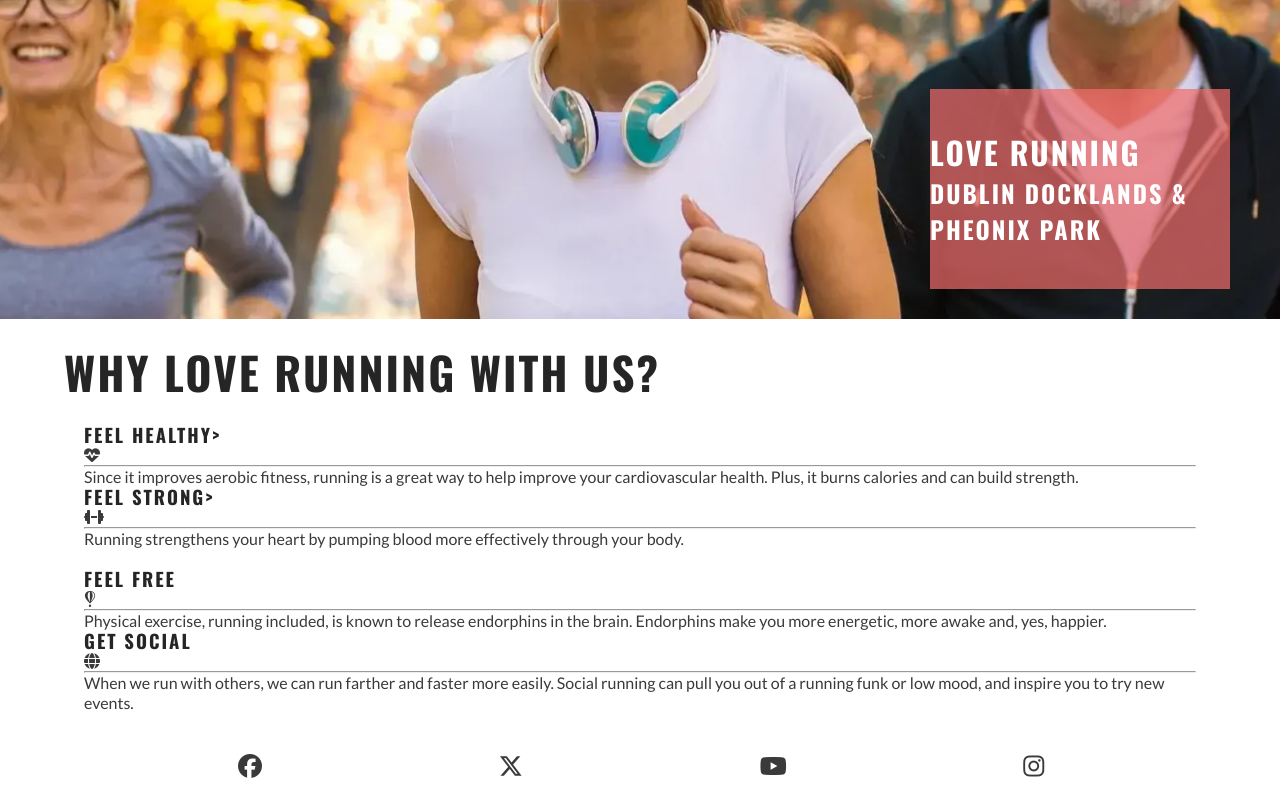
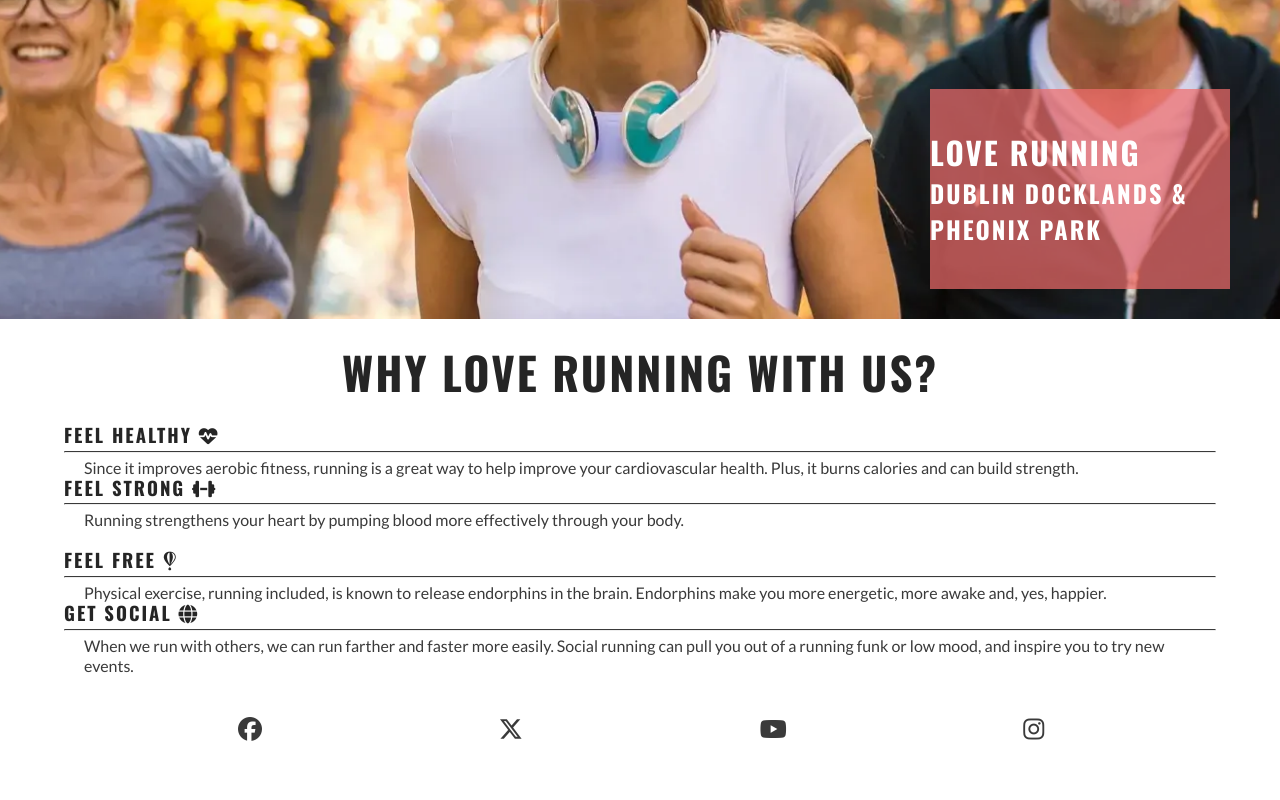
Before and after one commit to nicolae-cristoloveanu/love-running, a plain HTML site: page index.html in a window 1280 px wide. Shown: the part 360-1160 px from the top of the page. After the commit the page ends 1123 px from the top, so only its background shows below. Drawn offline with nearby package versions, Linux system fonts and the light colour scheme.

Commit message:
Edit REASONS in index and styles

```diff
--- a/assets/css/style.css
+++ b/assets/css/style.css
@@ -55,7 +55,9 @@ header a {
     color: inherit
 }
 
-h1, h2, h3 {
+h1,
+h2,
+h3 {
 
     font-family: "Oswald", sans-serif;
     text-transform: uppercase;
@@ -131,7 +133,8 @@ position: relative;
 
 }
 
-#cover-text > h2, #cover-text > h3 {
+#cover-text>h2,
+#cover-text>h3 {
 
     color: #ffffff;
 
@@ -171,41 +174,39 @@ position: relative;
 #reasons {
 
     width: 90%;
-    margin: auto;
-    margin-top: 20px;
-    margin-bottom: 20px;
+    margin: 20px auto;
+
 
 }
 
 #reasons h2 {
 
-
+    margin-bottom: 20px;
     font-size: 280%;
+    text-align: center;
 
 }
 
-#benefits {
+#reasons i {}
 
-    margin: 20px;
-
-
+#benefits p {
+    padding: 0 20px;
 }
 
-#benefits-physical {
-
-    line-height: 20px;
-    margin-bottom: 20px;
-
-
+#benefits hr {
+    border-top: 1px solid #3a3a3a;
+    margin: 5px 0;
 }
 
+#benefits-physical,
 #benefits-mental {
 
     line-height: 20px;
     margin-bottom: 20px;
 
+}
 
-}
+
 
 
 
@@ -267,7 +268,7 @@ nav {
 
     }
 
-#menu > li {
+    #menu>li {
 
         padding-left: 1rem;
 
--- a/index.html
+++ b/index.html
@@ -90,14 +90,14 @@
 
                 <div id="benefits-physical">
 
-                    <div><h3>FEEL HEALTHY></h3>
-                        <i class="fa-solid fa-heart-pulse"></i>
+                    <div><h3>FEEL HEALTHY <i class="fa-solid fa-heart-pulse"></i></h3>
+
                         <hr>
                         <p>Since it improves aerobic fitness, running is a great way to help improve your cardiovascular health. Plus, it burns calories and can build strength.</p>
                     </div>
 
-                    <div><h3>FEEL STRONG></h3>
-                        <i class="fa-solid fa-dumbbell"></i>
+                    <div><h3>FEEL STRONG <i class="fa-solid fa-dumbbell"></i></h3>
+
                         <hr>
                         <p>Running strengthens your heart by pumping blood more effectively through your body.</p>
                     </div>
@@ -107,15 +107,13 @@
 
                 <div id="benefits-mental">
 
-                    <div><h3>FEEL FREE</h3>
-                        <i class="fa-brands fa-fly"></i>
+                    <div><h3>FEEL FREE <i class="fa-brands fa-fly"></i></h3>
+
                         <hr>
                         <p>Physical exercise, running included, is known to release endorphins in the brain. Endorphins make you more energetic, more awake and, yes, happier.</p>
                     </div>
 
-                    <div><h3>GET SOCIAL</h3>
-
-                        <i class="fa-solid fa-globe"></i>
+                    <div><h3>GET SOCIAL <i class="fa-solid fa-globe"></i></h3>
                         <hr>
                         <p>When we run with others, we can run farther and faster more easily. Social running can pull you out of a running funk or low mood, and inspire you to try new events.</p>
 
```
Lines whose indentation alone changed are shown as unchanged.
